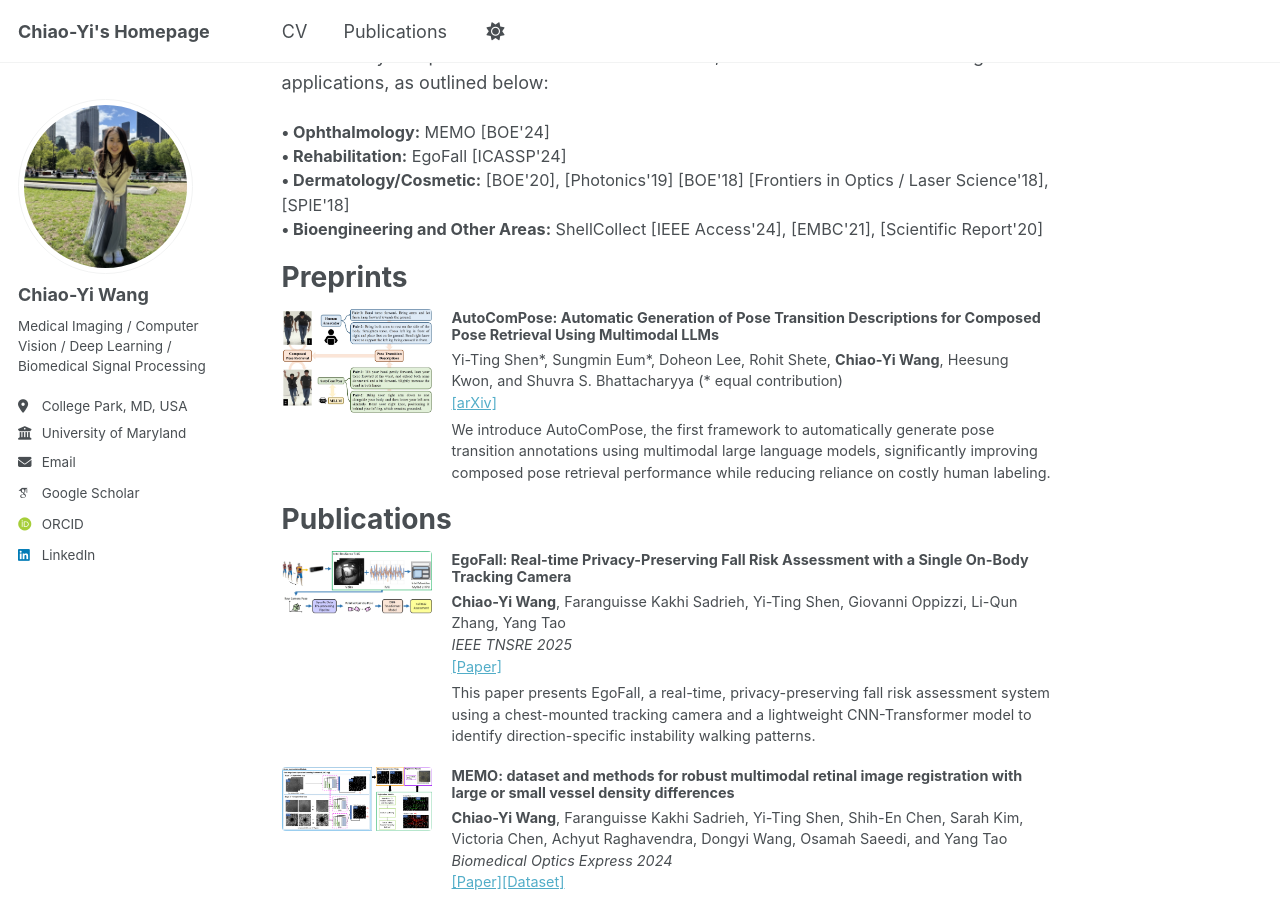
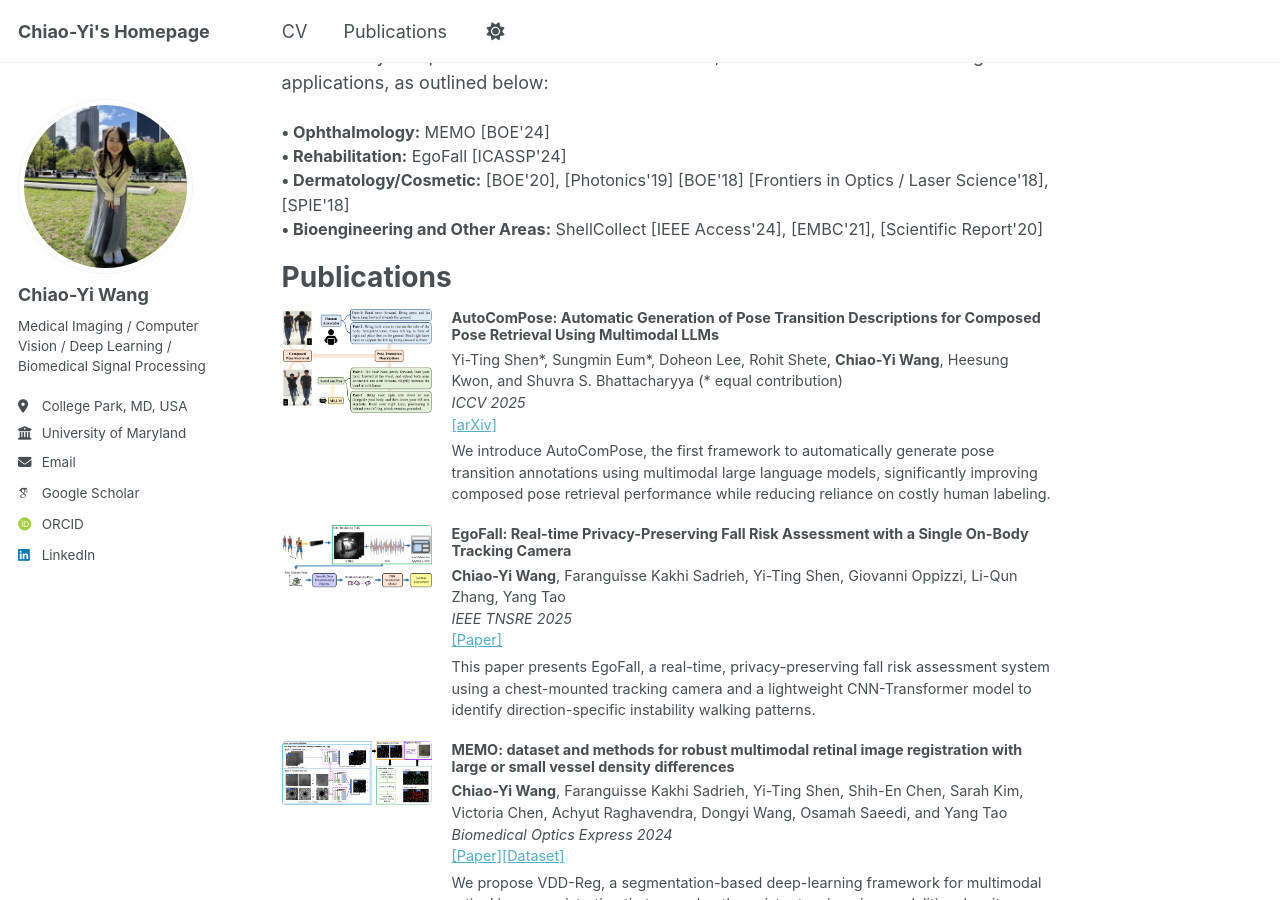
Before and after one commit to chiaoyiwang0424/chiaoyiwang0424.github.io, a Jekyll site: the page built from _pages/about.md, in a window 1280 px wide and 900 px high, scrolled down 413 px. Built offline with Jekyll 4.4.1, drawn with Linux system fonts in a browser that asks for light colours; some web fonts are replaced.

Commit message:
update publication

```diff
--- a/_pages/about.md
+++ b/_pages/about.md
@@ -21,7 +21,10 @@ My research interests focus on applying machine learning to biomedical and bioen
 
 </div>
 
-Preprints
+
+
+
+Publications
 ======
 
 <div style="display: flex; align-items: flex-start; margin-bottom: 20px; position: relative;">
@@ -32,6 +35,8 @@ Preprints
     </h3>
     <p style="margin: 5px 0; font-size: 0.8em;">
       Yi-Ting Shen*, Sungmin Eum*, Doheon Lee, Rohit Shete, <strong>Chiao-Yi Wang</strong>, Heesung Kwon, and Shuvra S. Bhattacharyya (* equal contribution)
+      <br>
+      <em>ICCV 2025</em>
       <br>
       <a href="https://arxiv.org/abs/2503.22884">[arXiv]</a>
     </p>
```
Also changed, not shown: other parts of _pages/about.md (+0 -3 lines).
